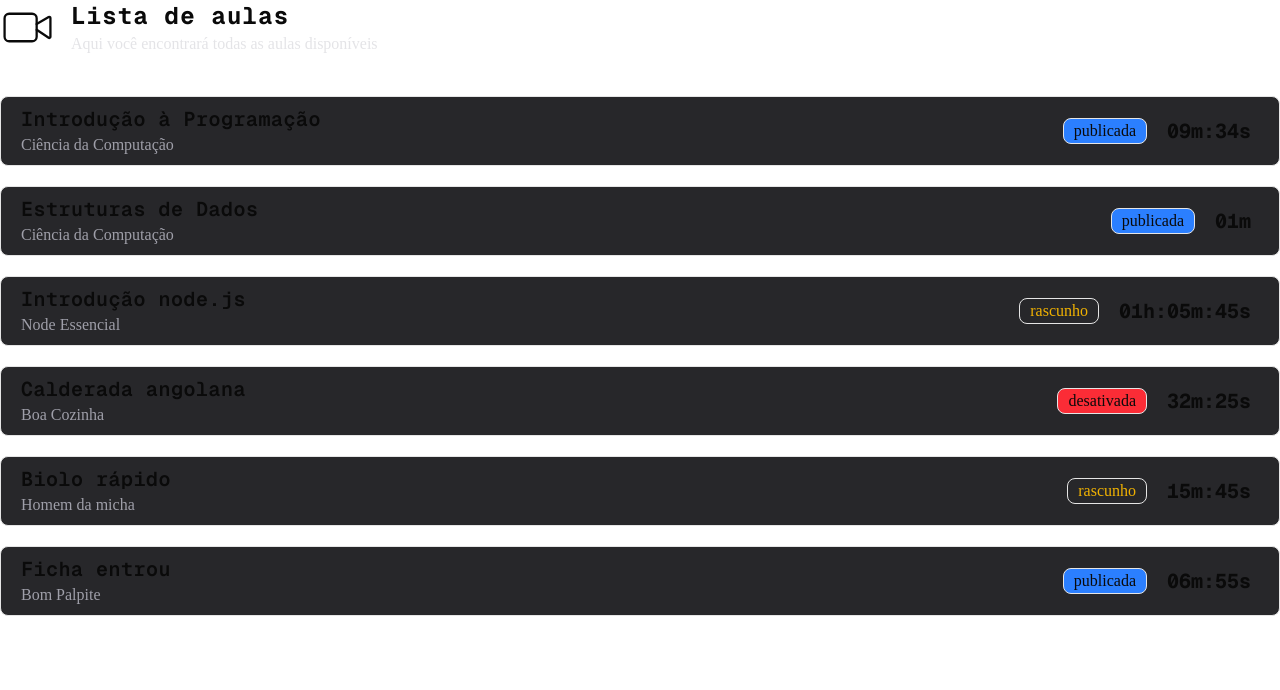
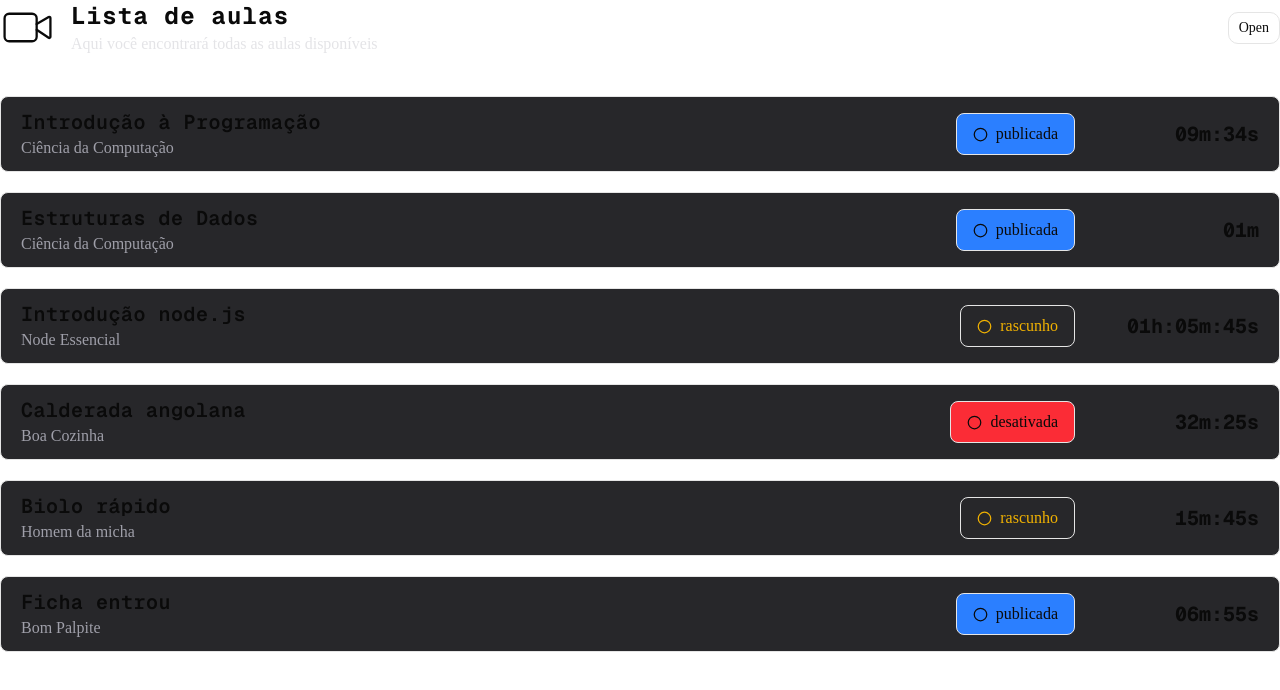
Before and after one commit to EdsonJGaspar/next-pro, a Next.js app: page /aula in a window 1280 px wide. Shown: the top 690 px of the page. Built offline with nearby package versions, Linux system fonts and the light colour scheme.

Commit message:
upDate: actualizacao do status da aplicacao...

```diff
--- a/app/aula/page.tsx
+++ b/app/aula/page.tsx
@@ -1,3 +1,4 @@
+import { FiltrarStatus } from "@/components/web/aulas/filtrar-status";
 import { ListarAula } from "@/components/web/aulas/shared/listar-aula";
 import Titulo from "@/components/web/aulas/shared/titulo";
 import { aulas } from "@/data/constants/aulas";
@@ -6,11 +7,14 @@ import { VideoIcon } from "lucide-react";
 export default function AulaPage() {
   return (
     <div className="h-screen max-w-7xl mx-auto flex-col flex gap-10">
-      <Titulo
-        principal="Lista de aulas"
-        secundario="Aqui você encontrará todas as aulas disponíveis"
-        icone={VideoIcon}
-      />
+      <div className="flex items-center justify-between">
+        <Titulo
+          principal="Lista de aulas"
+          secundario="Aqui você encontrará todas as aulas disponíveis"
+          icone={VideoIcon}
+        />
+        <FiltrarStatus />
+      </div>
 
       <ul className="w-full space-y-5">
         {aulas.map((aula) => {
--- /dev/null
+++ b/components/web/aulas/filtrar-status.tsx
@@ -0,0 +1,32 @@
+import { Button } from "@/components/ui/button";
+import {
+  DropdownMenu,
+  DropdownMenuContent,
+  DropdownMenuGroup,
+  DropdownMenuItem,
+  DropdownMenuLabel,
+  DropdownMenuSeparator,
+  DropdownMenuTrigger,
+} from "@/components/ui/dropdown-menu";
+
+export function FiltrarStatus() {
+  return (
+    <DropdownMenu>
+      <DropdownMenuTrigger>
+        <Button variant="outline">Open</Button>
+      </DropdownMenuTrigger>
+      <DropdownMenuContent>
+        <DropdownMenuGroup>
+          <DropdownMenuLabel>My Account</DropdownMenuLabel>
+          <DropdownMenuItem>Profile</DropdownMenuItem>
+          <DropdownMenuItem>Billing</DropdownMenuItem>
+        </DropdownMenuGroup>
+        <DropdownMenuSeparator />
+        <DropdownMenuGroup>
+          <DropdownMenuItem>Team</DropdownMenuItem>
+          <DropdownMenuItem>Subscription</DropdownMenuItem>
+        </DropdownMenuGroup>
+      </DropdownMenuContent>
+    </DropdownMenu>
+  );
+}
--- /dev/null
+++ b/components/web/aulas/shared/aula-status.tsx
@@ -0,0 +1,37 @@
+import AulaProps from "@/data/model/aula";
+import { Circle, CircleDot } from "lucide-react";
+
+export type AulaStatusProps = {
+  status: AulaProps["status"];
+};
+
+export function AulaStatus({ status }: AulaStatusProps) {
+  return (
+    <div className="flex gap-5 items-center p-2">
+      {status === "publicada" && (
+        <p className="bg-blue-500 border px-4 py-2 rounded-md font-light flex items-center gap-2">
+          <span>
+            <Circle size={15} />
+          </span>
+          <span>{status}</span>
+        </p>
+      )}
+      {status === "rascunho" && (
+        <p className="text-yellow-500  border px-4 py-2 rounded-md font-light flex items-center gap-2">
+          <span>
+            <Circle size={15} />
+          </span>
+          <span>{status}</span>
+        </p>
+      )}
+      {status === "desativada" && (
+        <p className="bg-red-500 border px-4 py-2 rounded-md font-light flex items-center gap-2">
+          <span>
+            <Circle size={15} />
+          </span>{" "}
+          <span>{status}</span>
+        </p>
+      )}
+    </div>
+  );
+}
--- a/components/web/aulas/shared/listar-aula.tsx
+++ b/components/web/aulas/shared/listar-aula.tsx
@@ -1,7 +1,10 @@
 import AulaProps from "@/data/model/aula";
 import { formatarDuracao } from "@/data/utils/duracao";
+import { AulaStatus } from "./aula-status";
 
-export function ListarAula({ nome, curso, duracao, status }: AulaProps) {
+type ListarAulaProps = Omit<AulaProps, "id">;
+
+export function ListarAula({ nome, curso, duracao, status }: ListarAulaProps) {
   return (
     <li className="flex items-center justify-between bg-zinc-800 hover:bg-zinc-900 cursor-pointer border px-5 py-2 rounded-md transition-all duration-300">
       <div>
@@ -10,24 +13,9 @@ export function ListarAula({ nome, curso, duracao, status }: AulaProps) {
         </h2>
         <h3 className="text-zinc-400">{curso}</h3>
       </div>
-      <div className="flex gap-5 items-center justify-center p-2">
-        {status === "publicada" && (
-          <p className="bg-blue-500 border px-2.5 rounded-md font-light">
-            {status}
-          </p>
-        )}
-        {status === "rascunho" && (
-          <p className="text-yellow-500  border px-2.5 rounded-md font-light">
-            {status}
-          </p>
-        )}
-        {status === "desativada" && (
-          <p className="bg-red-500 border px-2.5 rounded-md font-light">
-            {status}
-          </p>
-        )}
-
-        <h3 className="font-bold text-xl font-mono">
+      <div className="flex items-center gap-4">
+        <AulaStatus status={status} />
+        <h3 className="font-bold text-xl font-mono w-40 text-right">
           {formatarDuracao(duracao)}
         </h3>
       </div>
--- a/data/model/aula.ts
+++ b/data/model/aula.ts
@@ -1,5 +1,5 @@
 export default interface AulaProps {
-  id?: string;
+  id: string;
   nome: string;
   curso: string;
   duracao: number;
```
